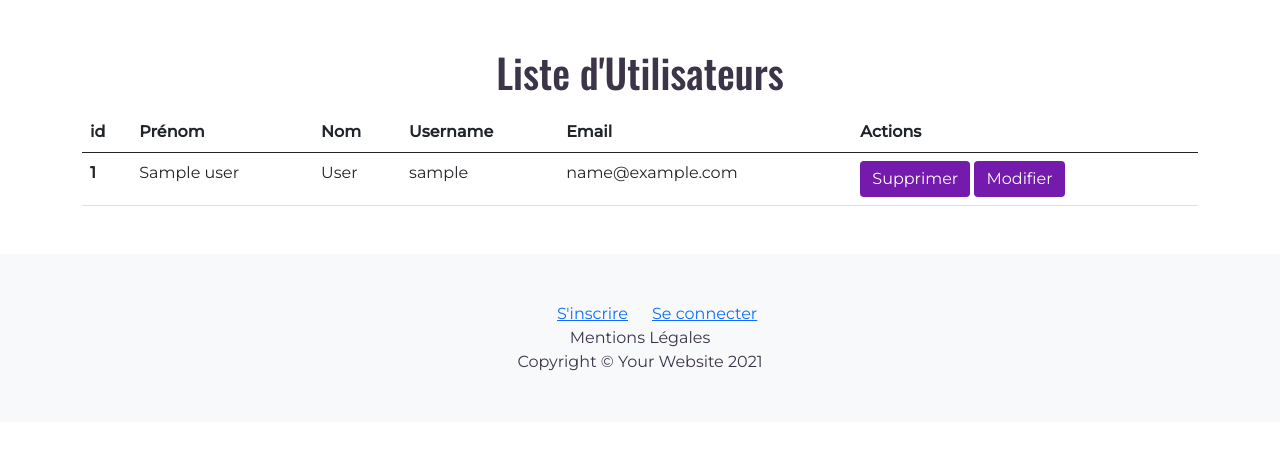
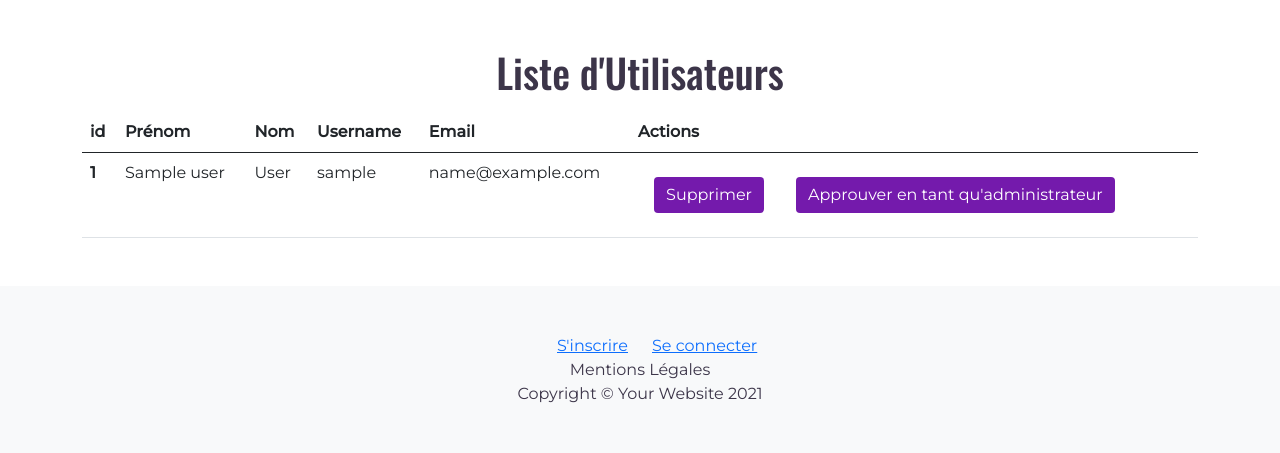
Before and after one commit to CharB-22/OC-blog-professionnel, a PHP site: template App/View/AdminUserListView.php in a window 1280 px wide. Shown: the part 80-533 px from the top of the page. Run offline with PHP 8.4, Linux system fonts and the light colour scheme; the template is opened without the code that fills it: most values are stand-ins (such as "Sample title", 1, 10 or a date in 2020).

Commit message:
Add deleteUser and updateRole methods

```diff
--- a/App/View/AdminUserListView.php
+++ b/App/View/AdminUserListView.php
@@ -1,5 +1,13 @@
 <?php $this->title = "Liste des utilisateurs"; ?>
-
+<?php
+    if (!empty($message))
+    {
+        echo "<div class='alert alert-danger alert-dismissible fade show' role='alert'>
+                $message
+                <button type='button' class='btn-close' data-bs-dismiss='alert' aria-label='Close'></button>
+             </div>";
+    }
+?>
 
 <h1 class="text-center mb-3">Liste d'Utilisateurs</h1>
 
@@ -28,10 +36,10 @@
                 <td><?= htmlspecialchars($user->getUsername());?></td>
                 <td><?= htmlspecialchars($user->getEmail());?></td>
                 <td>
-                    <div>
-                        <a href="#" class="btn btn-primary">Supprimer</a>
-                        <a href="#" class="btn btn-primary">Modifier</a>
-                    </div>
+                    <form method="post" action="index.php?route=adminUserList&userId=<?= htmlspecialchars($user->getUserId());?>" class="d-flex flex-column flex-md-row">
+                        <button type="submit" name="deleteUser" class="btn btn-primary m-3">Supprimer</button>
+                        <button type="submit" name="updateRole" class="btn btn-primary m-3">Approuver en tant qu'administrateur</button>
+                    </form>
                 </td>
             </tr>
         <?php
```
Also changed, not shown: App/Controller/BackendController.php (+19 -2 lines), App/Model/UserManager.php (+16 -0 lines).
